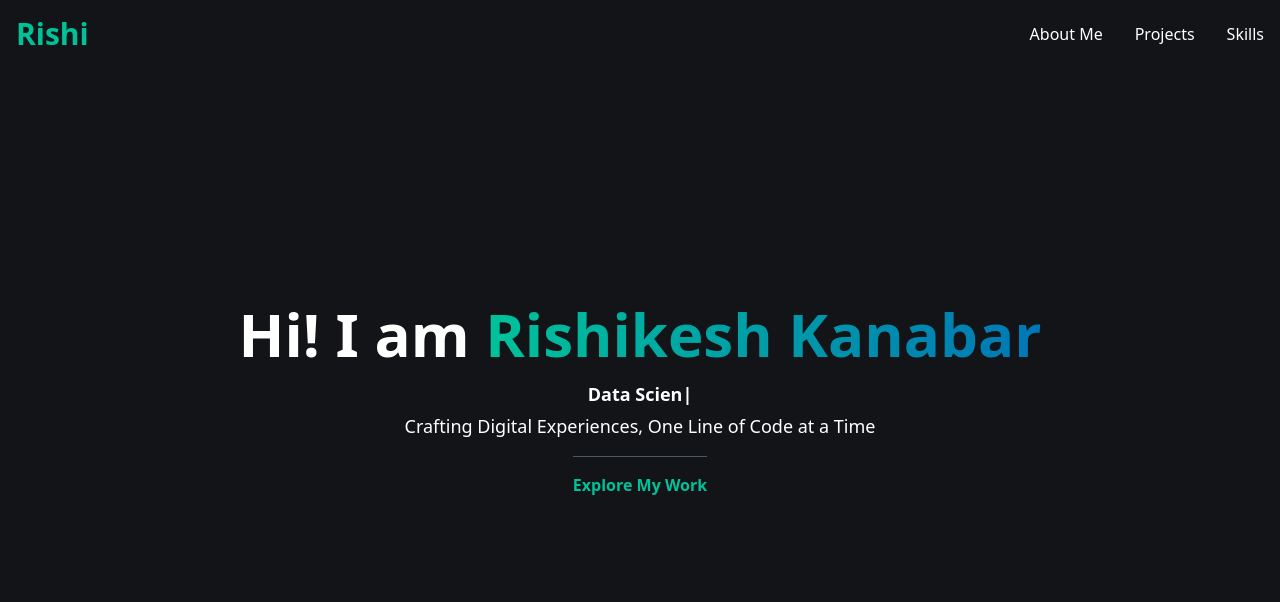
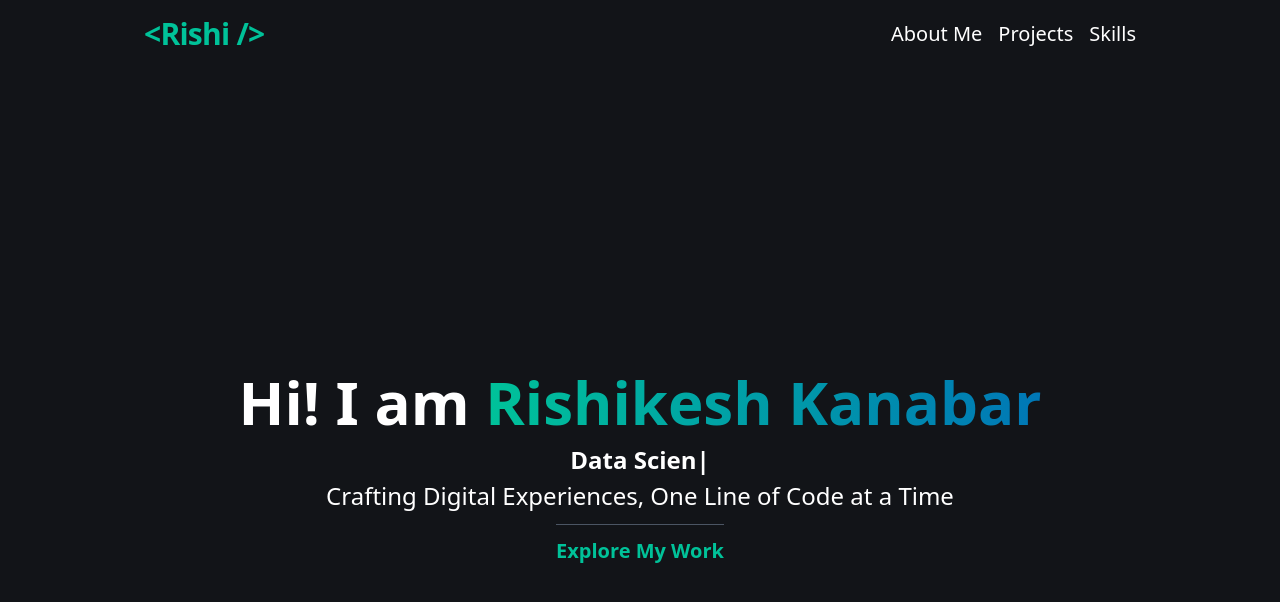
Before and after one commit to RishikeshNK/portfolio, a React (Vite) app: page / in a window 1280 px wide. Shown: the top 602 px of the page. Built offline with nearby package versions, Linux system fonts and the light colour scheme.

Commit message:
fix: improve font sizing

```diff
--- a/src/components/Hero.jsx
+++ b/src/components/Hero.jsx
@@ -2,13 +2,13 @@ import { useEffect, useRef } from "react";
 import Typed from "typed.js";
 
 const Hero = () => {
-  {
-    /* See https://github.com/mattboldt/typed.js */
-  }
   const el = useRef(null);
   const typed = useRef(null);
 
   useEffect(() => {
+    {
+      /* See https://github.com/mattboldt/typed.js */
+    }
     const options = {
       strings: [
         "Full-Stack Web Developer",
@@ -28,23 +28,23 @@ const Hero = () => {
   }, []);
 
   return (
-    <header className="flex flex-col justify-center items-center text-white min-h-screen p-6 md:p-10">
-      <h1 className="text-3xl md:text-4xl lg:text-5xl xl:text-6xl font-extrabold text-center mb-4">
+    <header className="flex flex-col justify-center items-center text-white min-h-screen p-4 sm:p-6">
+      <h1 className="text-2xl sm:text-3xl md:text-4xl lg:text-5xl xl:text-6xl font-extrabold text-center mb-2 sm:mb-3">
         Hi! I am{" "}
         <span className="text-transparent bg-clip-text bg-gradient-to-r from-[#00C299] to-[#0077B6]">
           Rishikesh Kanabar
         </span>
       </h1>
-      <p className="text-base sm:text-sm md:text-md lg:text-lg mb-4 text-center">
-        <span className="font-bold block mb-1">
+      <p className="text-sm sm:text-base md:text-xl lg:text-2xl mb-2 sm:mb-3 text-center">
+        <span className="font-semibold block mb-1">
           <span ref={el}></span>
         </span>
         Crafting Digital Experiences, One Line of Code at a Time
       </p>
-      <nav className="border-t border-gray-600 pt-4 text-center">
+      <nav className="border-t border-gray-600 pt-2 sm:pt-3 text-center">
         <a
           href="#projects"
-          className="text-[#00C299] hover:text-[#c3eaff] font-semibold transition duration-300"
+          className="text-[#00C299] hover:text-[#c3eaff] text-sm sm:text-base md:text-lg lg:text-xl font-semibold transition duration-300"
         >
           Explore My Work
         </a>
--- a/src/components/Navbar.jsx
+++ b/src/components/Navbar.jsx
@@ -5,19 +5,31 @@ const Navbar = () => {
     { label: "Skills", href: "#skills" },
   ];
 
+  {
+    /* TODO: Make the navigation bar sticky */
+  }
   return (
-    <nav className="fixed w-full top-0 z-10 p-4">
-      <div className="container mx-auto flex items-center justify-between">
-        <a href="#" className="text-[#00C299] text-3xl font-bold" title="Home">
-          Rishi
+    <nav className="top-0 z-10 p-4">
+      <div className="max-w-5xl mx-auto px-4">
+        <div className="flex items-center justify-between">
+          <a
+            href="#"
+            className="text-[#00C299] text-lg md:text-xl lg:text-2xl xl:text-3xl font-bold tracking-tight"
+            title="Home"
+          >
+            &lt;Rishi /&gt;
           </a>
-        <ul className="flex space-x-8 text-white">
+          <ul className="flex space-x-4 text-white">
             {navItems.map((item, index) => (
-            <li key={index} className="hover:text-[#00C299]">
+              <li
+                key={index}
+                className="hover:text-[#00C299] duration-300 text-sm md:text-base lg:text-lg xl:text-xl"
+              >
                 <a href={item.href}>{item.label}</a>
               </li>
             ))}
           </ul>
+        </div>
       </div>
     </nav>
   );
```
Lines whose indentation alone changed are shown as unchanged.
